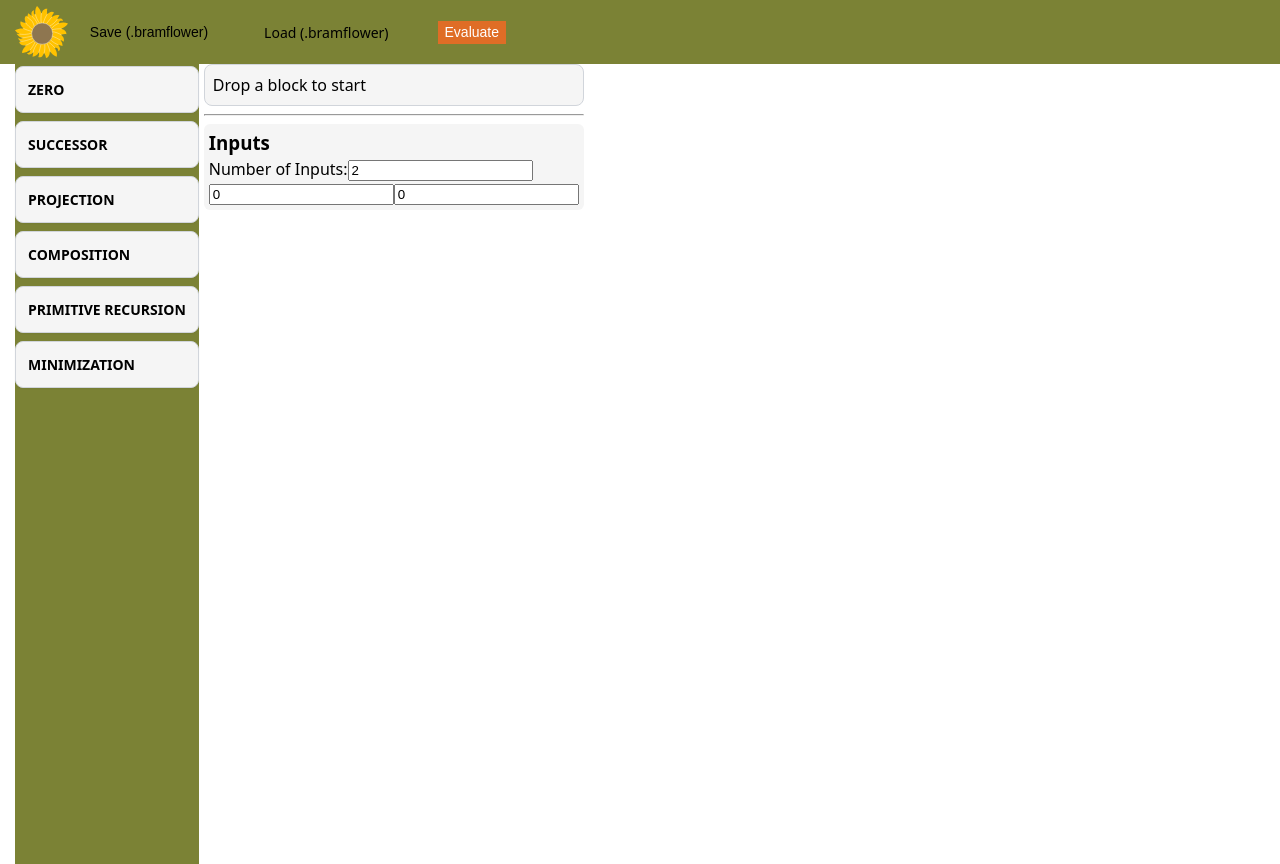
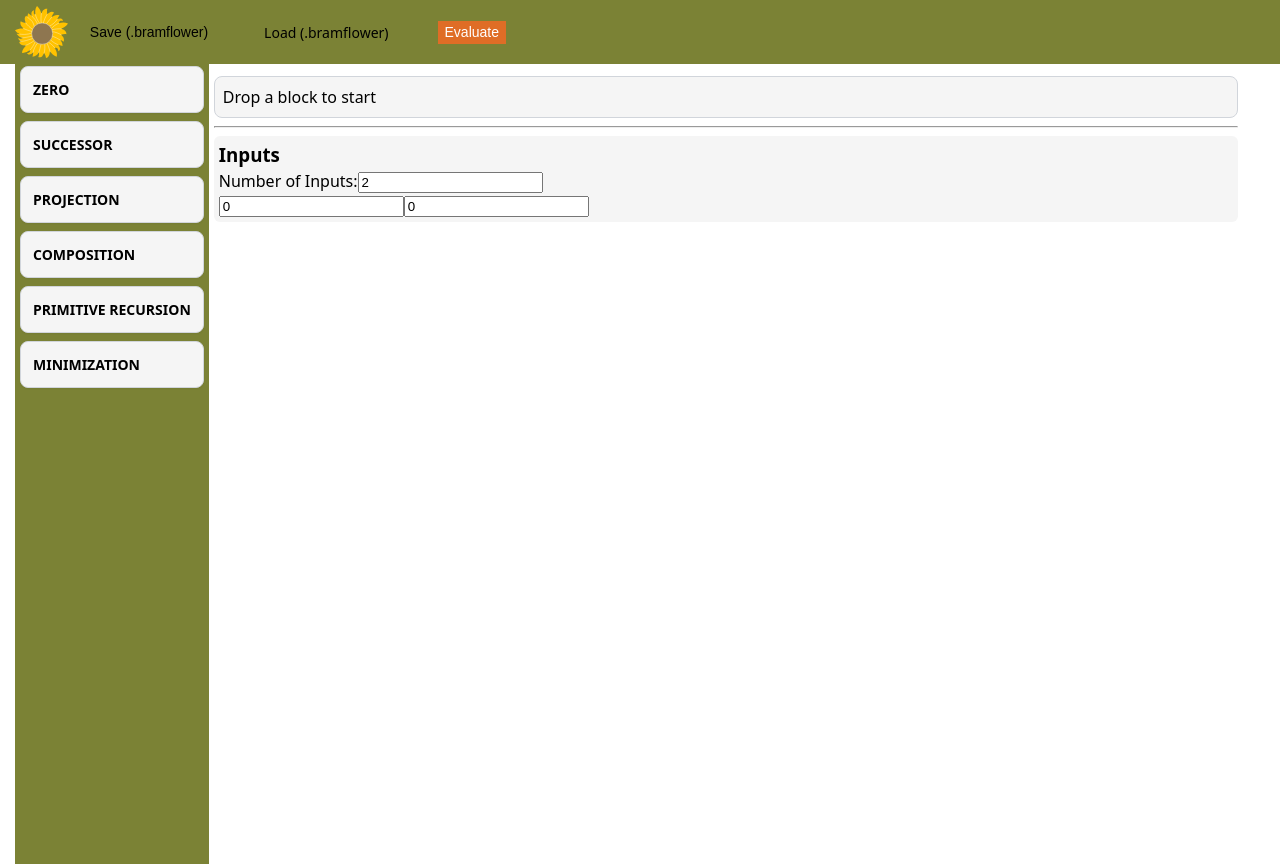
Before and after one commit to Bram-Hub/Sunflower, a React (Vite) app in the folder recursive_blocks/: page / in a window 1280 px wide. Built offline with nearby package versions, Linux system fonts and the light colour scheme.

Commit message:
small style changes

```diff
--- a/recursive_blocks/src/Block.css
+++ b/recursive_blocks/src/Block.css
@@ -40,14 +40,10 @@
     border: 1px solid #e5e7eb; /* gray-300 */
     border-radius: 0.375rem; /* rounded-md */
     background-color: var(--block-bg-color);
-    box-shadow: 1px 1px #DF6D26, 2px 2px #FBA914, 3px 3px #FBD405;
     margin-bottom: 0.75rem;
+    margin-top: 0.75rem;
     cursor: grab;
-  }
 
-  .block-container:hover {
-    box-shadow: 1px 1px #DF6D26, 2px 2px #FBA914, 3px 3px #FBD405;
-    transform: translateY(-1px);
   }
 
   /* Block header (type and remove button) */
@@ -98,7 +94,6 @@
   .block-slot.filled {
     background-color: var(--alt); /* gray-200 */
     color:var(--block-text-color);
-    box-shadow: 1px 1px #DF6D26, 2px 2px #FBA914, 3px 3px #FBD405;
   }
 
   .block-slot.filled > strong {
@@ -120,6 +115,10 @@
   /* Value editor styles */
   .value-editor {
     margin-top: 0.5rem;
+  }
+
+  .editor-content{
+    margin-top: .75rem;
   }
 
   .value-field {
@@ -153,6 +152,7 @@
   /* Draggable block styling */
 .palette-block {
     padding: 0.75rem;
+    margin: 5px;
     margin-bottom: 0.5rem;
     margin-top: 2px;
     border: 1px solid #d1d5db; /* Tailwind gray-300 */
@@ -215,7 +215,7 @@
   }
 
   .editor {
-    width: fit-content;
+    width: 80%;
     margin-left: 5px;
     padding-top: 8vh;
   }
```
Also changed, not shown: 1 other file (tests, documents, lock files or other folders).
